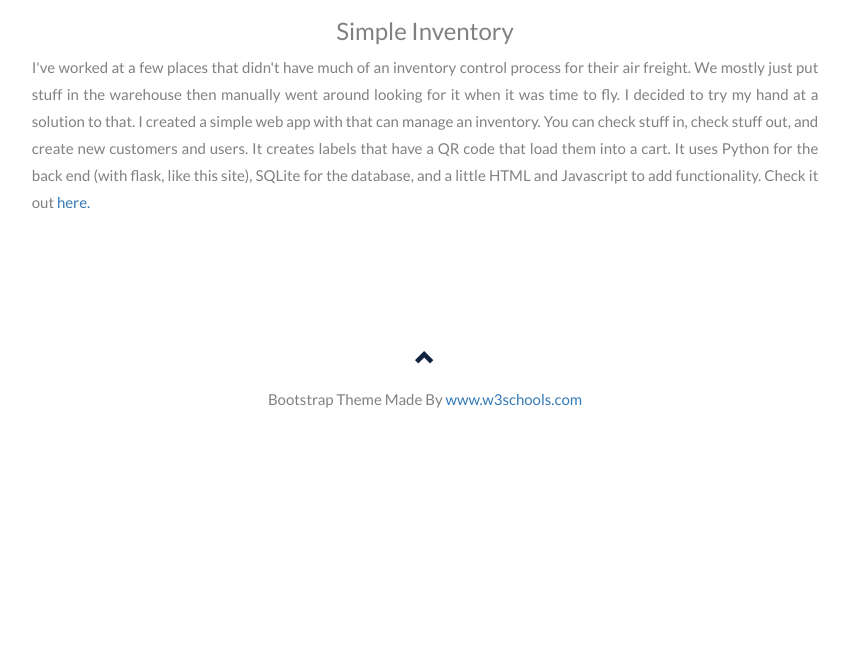
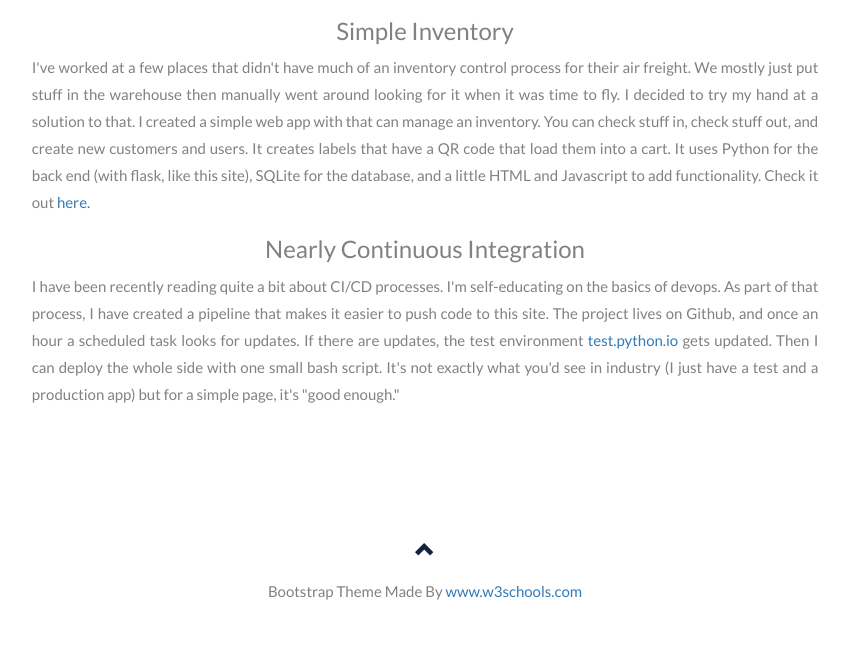
Before and after one commit to patpragman/pragman_dot_io, a Flask app: page / in a window 1280 px wide. Shown: the part 3463-4111 px from the top of the page, without its empty margins (215-1064 px from the left). Before the commit the page ends 3871 px from the top, so only its background shows below. Run offline with Flask 2, Linux system fonts and the light colour scheme; some libraries are stand-ins or nearby versions.

Commit message:
updated the main page

```diff
--- a/templates/main.html
+++ b/templates/main.html
@@ -278,6 +278,8 @@
       <h3>Simple Inventory</h3>
       <p class="body_text">I've worked at a few places that didn't have much of an inventory control process for their air freight.  We mostly just put stuff in the warehouse then manually went around looking for it when it was time to fly.  I decided to try my hand at a solution to that.  I created a simple web app with that can manage an inventory.  You can check stuff in, check stuff out, and create new customers and users.  It creates labels that have a QR code that load them into a cart.  It uses Python for the back end (with flask, like this site), SQLite for the database, and a little HTML and Javascript to add functionality.  Check it out <a href="https://ciegoservices.pythonanywhere.com">here.</a></p>
 
+        <h3>Nearly Continuous Integration</h3>
+        <p class="body_text">I have been recently reading quite a bit about CI/CD processes.  I'm self-educating on the basics of devops.  As part of that process, I have created a pipeline that makes it easier to push code to this site.  The project lives on Github, and once an hour a scheduled task looks for updates.  If there are updates, the test environment <a href="http://test.pragman.io">test.python.io</a> gets updated.  Then I can deploy the whole side with one small bash script.  It's not exactly what you'd see in industry (I just have a test and a production app) but for a simple page, it's "good enough."</p>
 
     </div>
 
```
